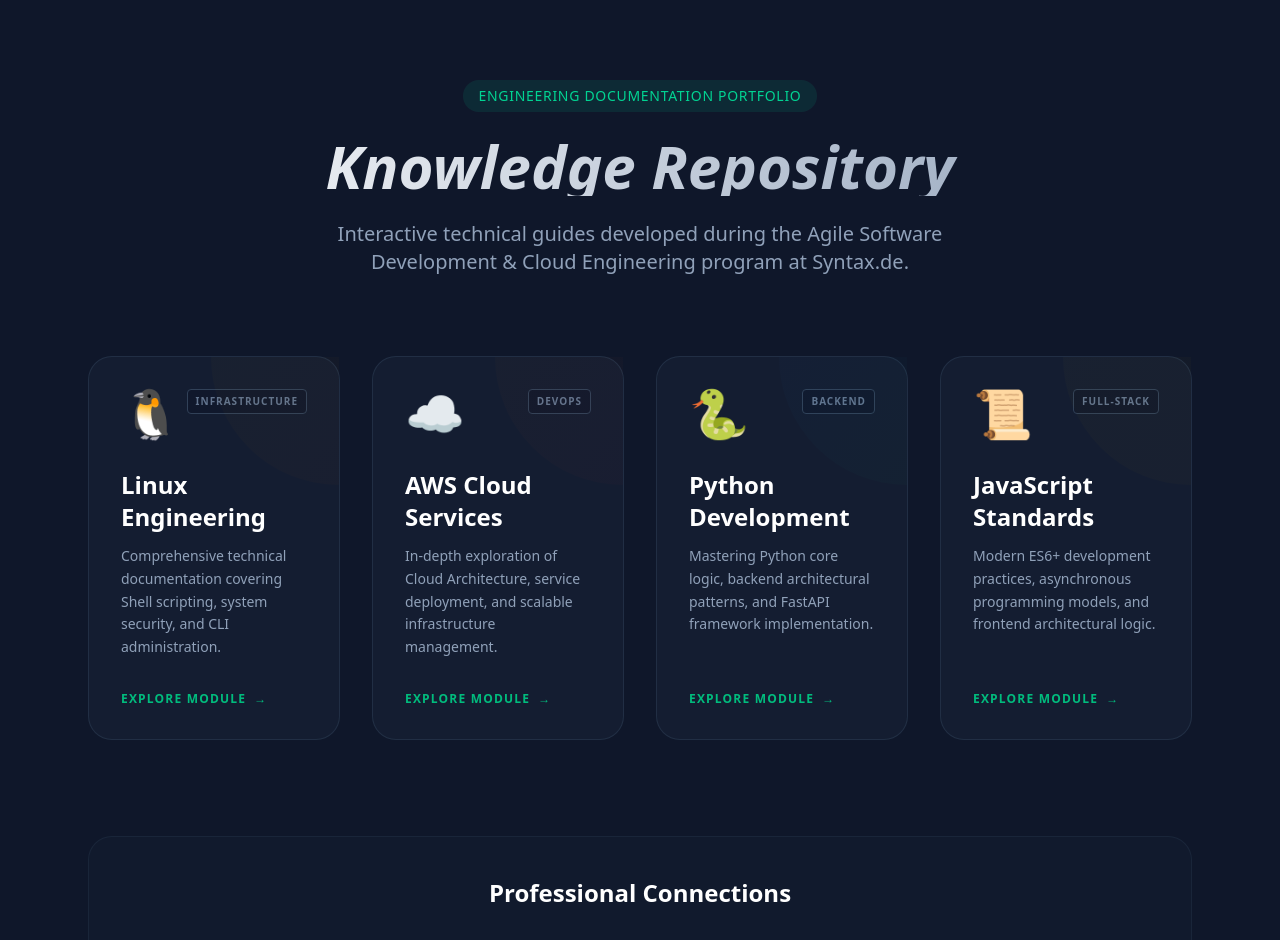
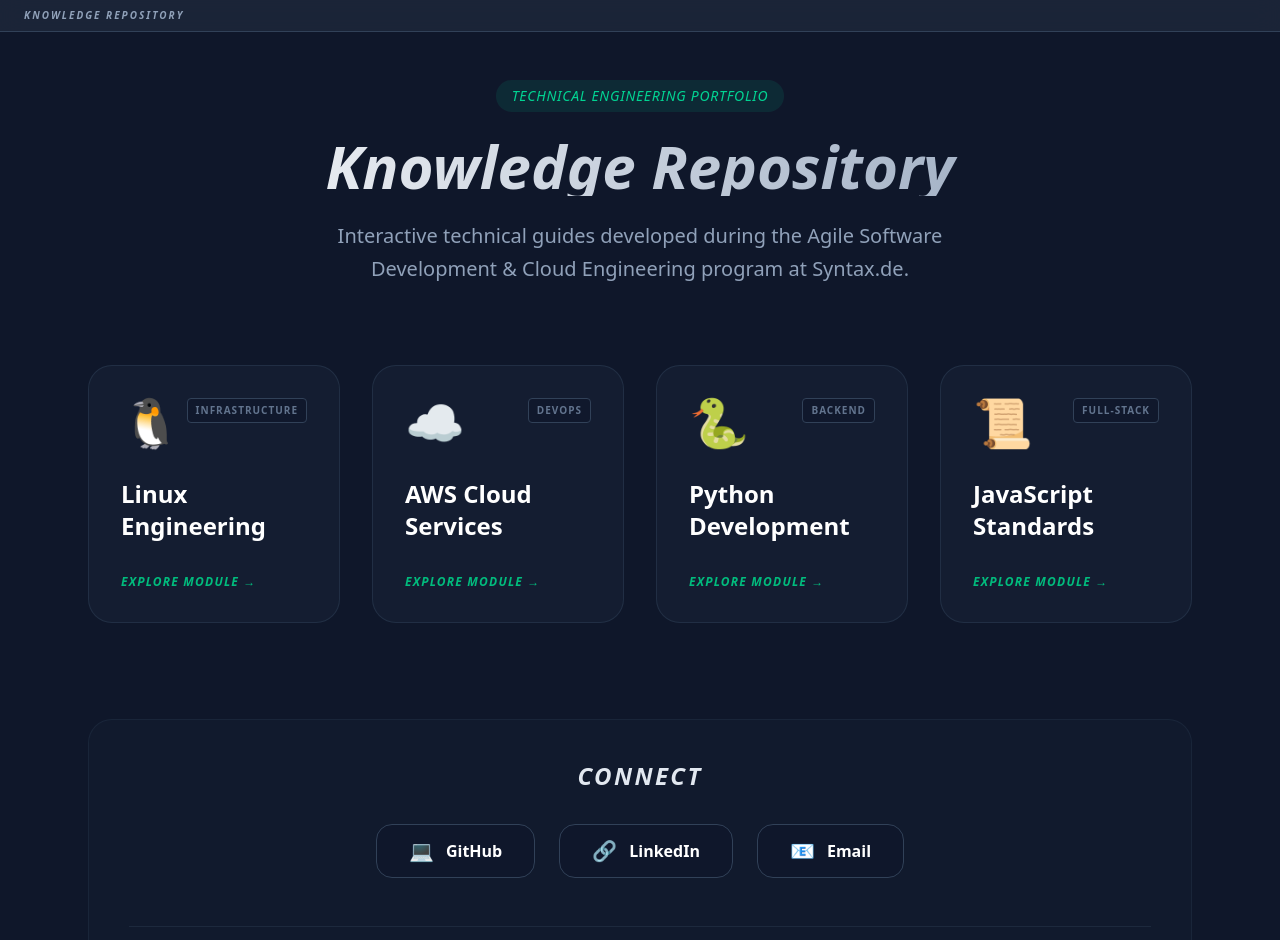
Before and after one commit to BozgunBer-2506/Knowledge-Repository, a React (Vite) app: page / in a window 1280 px wide. Shown: the top 940 px of the page. Built offline with nearby package versions, Linux system fonts and the light colour scheme.

Commit message:
feat: integrate google translate with custom styles and fix cors

```diff
--- a/index.html
+++ b/index.html
@@ -1,13 +1,28 @@
 <!doctype html>
 <html lang="en">
+
 <head>
   <meta charset="UTF-8" />
   <link rel="icon" type="image/svg+xml" href="/vite.svg" />
   <meta name="viewport" content="width=device-width, initial-scale=1.0" />
   <title>guide-hub</title>
 </head>
+<script type="text/javascript">
+  function googleTranslateElementInit() {
+    new google.translate.TranslateElement({
+      pageLanguage: 'en',
+      includedLanguages: 'en,de,tr',
+      layout: google.translate.TranslateElement.InlineLayout.SIMPLE,
+      autoDisplay: false
+    }, 'google_translate_element');
+  }
+</script>
+<script type="text/javascript"
+  src="https://translate.google.com/translate_a/element.js?cb=googleTranslateElementInit"></script>
+
 <body>
   <div id="root"></div>
   <script type="module" src="/src/main.jsx"></script>
 </body>
+
 </html>
--- a/src/App.jsx
+++ b/src/App.jsx
@@ -1,128 +1,99 @@
 import React from 'react';
 
-// Configuration for technical modules
 const guides = [
-  {
-    title: "Linux Engineering",
-    desc: "Comprehensive technical documentation covering Shell scripting, system security, and CLI administration.",
-    icon: "🐧",
-    link: "https://linux-rehberi-tr.vercel.app/",
-    color: "from-yellow-400 to-orange-500",
-    tag: "Infrastructure"
-  },
-  {
-    title: "AWS Cloud Services",
-    desc: "In-depth exploration of Cloud Architecture, service deployment, and scalable infrastructure management.",
-    icon: "☁️",
-    link: "https://aws-cloud-rehberi-tr.vercel.app/",
-    color: "from-orange-400 to-red-500",
-    tag: "DevOps"
-  },
-  {
-    title: "Python Development",
-    desc: "Mastering Python core logic, backend architectural patterns, and FastAPI framework implementation.",
-    icon: "🐍",
-    link: "https://python-rehberi-tr.vercel.app/",
-    color: "from-blue-500 to-green-400",
-    tag: "Backend"
-  },
-  {
-    title: "JavaScript Standards",
-    desc: "Modern ES6+ development practices, asynchronous programming models, and frontend architectural logic.",
-    icon: "📜",
-    link: "https://java-script-rehberi-tr.vercel.app/",
-    color: "from-yellow-300 to-yellow-500",
-    tag: "Full-Stack"
-  }
+  { title: "Linux Engineering", icon: "🐧", link: "https://linux-rehberi-tr.vercel.app/", tag: "Infrastructure" },
+  { title: "AWS Cloud Services", icon: "☁️", link: "https://aws-cloud-rehberi-tr.vercel.app/", tag: "DevOps" },
+  { title: "Python Development", icon: "🐍", link: "https://python-rehberi-tr.vercel.app/", tag: "Backend" },
+  { title: "JavaScript Standards", icon: "📜", link: "https://java-script-rehberi-tr.vercel.app/", tag: "Full-Stack" }
 ];
 
 export default function App() {
   return (
     <div className="min-h-screen bg-[#0f172a] text-white font-sans selection:bg-emerald-500/30">
-      <div className="max-w-6xl mx-auto px-6 py-20">
 
-        {/* Academic Header Section */}
+      <style>{`
+        .goog-logo-link, .goog-te-gadget span, .goog-te-banner-frame { display: none !important; }
+        .goog-te-gadget { color: transparent !important; font-size: 0 !important; }
+        .goog-te-combo {
+          background-color: rgba(30, 41, 59, 0.7) !important;
+          color: #10b981 !important;
+          border: 1px solid rgba(16, 185, 129, 0.3) !important;
+          border-radius: 8px !important;
+          padding: 4px 8px !important;
+          font-size: 12px !important;
+          font-weight: 600 !important;
+          outline: none !important;
+        }
+        body { top: 0px !important; position: static !important; }
+        #goog-gt-tt, .goog-te-balloon-frame { display: none !important; }
+        .goog-text-highlight { background: none !important; box-shadow: none !important; }
+      `}</style>
+
+      <nav className="sticky top-0 z-50 bg-[#1e293b]/80 backdrop-blur-md border-b border-slate-700 py-2 px-6 flex justify-between items-center">
+        <span className="text-[10px] text-slate-400 uppercase tracking-[0.2em] font-bold italic">
+          Knowledge Repository
+        </span>
+        <div id="google_translate_element"></div>
+      </nav>
+
+      <div className="max-w-6xl mx-auto px-6 py-12">
         <header className="text-center mb-20">
-          <div className="inline-block px-4 py-1.5 mb-6 text-sm font-medium tracking-wider text-emerald-400 uppercase bg-emerald-400/10 rounded-full">
-            Engineering Documentation Portfolio
+          <div className="inline-block px-4 py-1.5 mb-6 text-sm font-medium tracking-wider text-emerald-400 uppercase bg-emerald-400/10 rounded-full italic">
+            Technical Engineering Portfolio
           </div>
           <h1 className="text-5xl md:text-6xl font-extrabold mb-6 bg-gradient-to-r from-white to-slate-400 bg-clip-text text-transparent italic">
             Knowledge Repository
           </h1>
-          <p className="text-slate-400 text-xl max-w-2xl mx-auto font-light">
+          <p className="text-slate-400 text-xl max-w-2xl mx-auto font-light leading-relaxed">
             Interactive technical guides developed during the Agile Software Development & Cloud Engineering program at Syntax.de.
           </p>
         </header>
 
-        {/* Knowledge Modules Grid */}
         <div className="grid grid-cols-1 md:grid-cols-2 lg:grid-cols-4 gap-8 mb-24">
           {guides.map((guide, index) => (
-            <a
-              key={index}
-              href={guide.link}
-              target="_blank"
-              rel="noopener noreferrer"
-              className="group relative flex flex-col bg-slate-800/40 border border-slate-700/50 p-8 rounded-3xl transition-all duration-500 hover:bg-slate-800 hover:border-emerald-500/50 hover:-translate-y-2 hover:shadow-2xl hover:shadow-emerald-500/10"
-            >
-              <div className={`absolute top-0 right-0 w-32 h-32 bg-gradient-to-br ${guide.color} opacity-[0.02] group-hover:opacity-[0.07] transition-opacity rounded-bl-full`} />
-
+            <a key={index} href={guide.link} target="_blank" rel="noreferrer"
+              className="group relative flex flex-col bg-slate-800/40 border border-slate-700/50 p-8 rounded-3xl transition-all duration-300 hover:-translate-y-2 hover:border-emerald-500/50 hover:bg-slate-800 decoration-none">
               <div className="flex justify-between items-start mb-8">
-                <span className="text-5xl">{guide.icon}</span>
-                <span className="text-[10px] font-bold uppercase tracking-widest text-slate-500 bg-slate-900/80 px-2 py-1 rounded border border-slate-700">
-                  {guide.tag}
-                </span>
+                <span className="text-5xl transform group-hover:scale-110 transition-transform">{guide.icon}</span>
+                <span className="text-[10px] font-bold uppercase tracking-widest text-slate-500 bg-slate-900/80 px-2 py-1 rounded border border-slate-700">{guide.tag}</span>
               </div>
-
-              <h3 className="text-2xl font-bold mb-3 group-hover:text-emerald-400 transition-colors">
-                {guide.title}
-              </h3>
-
-              <p className="text-slate-400 text-sm leading-relaxed mb-8 font-light">
-                {guide.desc}
-              </p>
-
-              <div className="mt-auto flex items-center text-emerald-500 font-semibold text-xs tracking-widest uppercase">
-                Explore Module <span className="ml-2 transition-transform group-hover:translate-x-1">→</span>
+              <h3 className="text-2xl font-bold mb-8 group-hover:text-emerald-400 transition-colors">{guide.title}</h3>
+              <div className="mt-auto flex items-center text-emerald-500 font-semibold text-xs tracking-widest uppercase italic">
+                Explore Module →
               </div>
             </a>
           ))}
         </div>
 
-        {/* Professional Connections & Academic Details */}
         <section className="bg-slate-800/20 border border-slate-700/30 rounded-3xl p-10 text-center">
-          <h2 className="text-2xl font-bold mb-8">Professional Connections</h2>
-          <div className="flex flex-wrap justify-center gap-6">
-            <a href="https://github.com/BozgunBer-2506" target="_blank" rel="noreferrer" className="flex items-center gap-3 px-6 py-3 bg-slate-900 rounded-2xl border border-slate-700 hover:border-emerald-500 transition-all hover:scale-105 group">
+          <h2 className="text-2xl font-bold mb-8 italic text-slate-200 uppercase tracking-widest">Connect</h2>
+          <div className="flex flex-wrap justify-center gap-6 mb-12">
+            <a href="https://github.com/BozgunBer-2506" target="_blank" rel="noreferrer" className="flex items-center gap-3 px-8 py-3 bg-slate-900 rounded-2xl border border-slate-700 hover:border-emerald-500 transition-all hover:scale-105 group decoration-none">
               <span className="text-xl">💻</span>
-              <span className="font-medium group-hover:text-emerald-400 transition-colors">GitHub</span>
+              <span className="font-bold text-white group-hover:text-emerald-400">GitHub</span>
             </a>
-            <a href="https://www.linkedin.com/in/the-bozgun/" target="_blank" rel="noreferrer" className="flex items-center gap-3 px-6 py-3 bg-slate-900 rounded-2xl border border-slate-700 hover:border-emerald-500 transition-all hover:scale-105 group">
+            <a href="https://www.linkedin.com/in/the-bozgun/" target="_blank" rel="noreferrer" className="flex items-center gap-3 px-8 py-3 bg-slate-900 rounded-2xl border border-slate-700 hover:border-emerald-500 transition-all hover:scale-105 group decoration-none">
               <span className="text-xl">🔗</span>
-              <span className="font-medium group-hover:text-emerald-400 transition-colors">LinkedIn</span>
+              <span className="font-bold text-white group-hover:text-emerald-400">LinkedIn</span>
             </a>
-            <a href="mailto:bozgun76@gmail.com" className="flex items-center gap-3 px-6 py-3 bg-slate-900 rounded-2xl border border-slate-700 hover:border-emerald-500 transition-all hover:scale-105 group">
+            <a href="mailto:y.baris.ozgun@gmail.com" className="flex items-center gap-3 px-8 py-3 bg-slate-900 rounded-2xl border border-slate-700 hover:border-emerald-500 transition-all hover:scale-105 group decoration-none">
               <span className="text-xl">📧</span>
-              <span className="font-medium group-hover:text-emerald-400 transition-colors">Email</span>
+              <span className="font-bold text-white group-hover:text-emerald-400">Email</span>
             </a>
           </div>
 
-          <div className="mt-12 grid grid-cols-1 md:grid-cols-2 gap-10 text-left border-t border-slate-800 pt-10">
+          <div className="grid grid-cols-1 md:grid-cols-2 gap-10 text-left border-t border-slate-800 pt-10">
             <div>
-              <h4 className="text-emerald-400 font-bold mb-3 uppercase text-[10px] tracking-[0.2em]">Academic Status</h4>
-              <p className="text-slate-400 text-sm font-light leading-relaxed">
-                IHK Certified IT Support Specialist. Completing intensive training in Agile Software Development with a specialization in Linux & Cloud Engineering.
-              </p>
+              <h4 className="text-emerald-400 font-bold mb-3 uppercase text-[10px] tracking-widest">Academic Status</h4>
+              <p className="text-slate-400 text-sm font-light italic leading-relaxed">IHK Certified IT Support Specialist. Finalizing 9 months of Agile Software Development with a focus on Linux & Cloud Engineering.</p>
             </div>
             <div>
-              <h4 className="text-emerald-400 font-bold mb-3 uppercase text-[10px] tracking-[0.2em]">Methodology</h4>
-              <p className="text-slate-400 text-sm font-light leading-relaxed">
-                Applying Scrum frameworks and Agile methodologies within WSL/Ubuntu environments for scalable, containerized solutions.
-              </p>
+              <h4 className="text-emerald-400 font-bold mb-3 uppercase text-[10px] tracking-widest">Methodology</h4>
+              <p className="text-slate-400 text-sm font-light italic leading-relaxed">Applying Scrum frameworks and Agile methodologies within WSL/Ubuntu environments.</p>
             </div>
           </div>
         </section>
 
-        {/* Professional Footer */}
         <footer className="mt-20 text-center text-slate-600 text-[10px] tracking-[0.3em] uppercase">
           © 2026 Yavuz Baris Özgün — Engineering Portfolio
         </footer>
```
Lines whose indentation alone changed are shown as unchanged.
